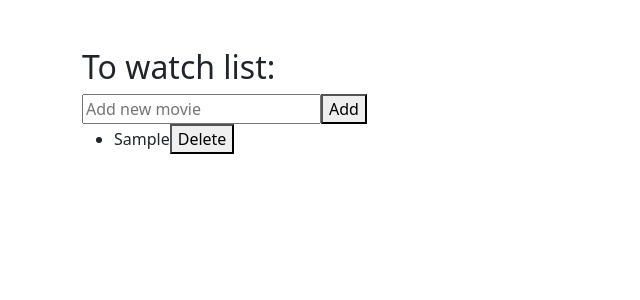
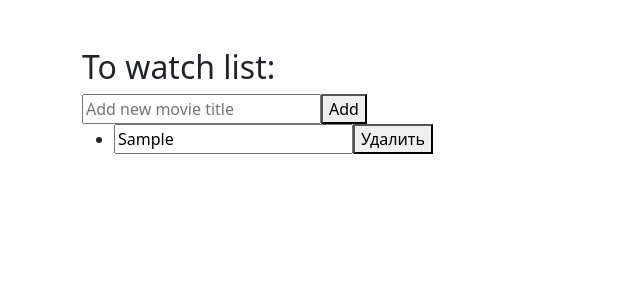
Before and after one commit to Aielin/homework59, a React (Vite) app: page / in a window 1280 px wide. Both pictures are taken after typing "Sample" into the empty fields and a click on the button "Add". Shown: the top 300 px of the page, without its empty margins (0-640 px from the left). Built offline with nearby package versions, Linux system fonts and the light colour scheme; the HTML template or start-up script is replaced by a standard one.

Commit message:
Add MovieItem component with basic functionality and structure and initialized with the MoveList

```diff
--- /dev/null
+++ b/src/Components/MovieItem/MovieItem.tsx
@@ -0,0 +1,29 @@
+import React from 'react';
+
+interface MovieItemProps {
+  id: number;
+  value: string;
+  onDelete: (id: number) => void;
+  onUpdate: (id: number, newValue: string) => void;
+}
+
+const MovieItem:React.FC<MovieItemProps> = React.memo(({ id, value, onDelete, onUpdate }) => {
+  return (
+    <li>
+      <input
+        type="text"
+        value={value}
+        onChange={(e) => onUpdate(id, e.target.value)}
+      />
+  <button onClick={() => onDelete(id)}>Удалить</button>
+  </li>
+  );
+}, (prevProps, nextProps) => {
+    return (
+      prevProps.value === nextProps.value &&
+      prevProps.onDelete === nextProps.onDelete &&
+      prevProps.onUpdate === nextProps.onUpdate
+    );
+  });
+
+export default MovieItem;
--- a/src/Components/MovieList/MovieList.tsx
+++ b/src/Components/MovieList/MovieList.tsx
@@ -1,19 +1,32 @@
-import { useState } from 'react';
+import React, { useCallback, useState } from 'react';
+import MovieItem from '../MovieItem/MovieItem.tsx';
 
 const MovieList: React.FC = () => {
-  const [movies, setMovies] = useState<string[]>([]);
+  const [movies, setMovies] = useState<{ id:number; title:string}[]>([]);
   const [newMovie, setNewMovie] = useState('');
 
   const addMovie = () => {
     if (newMovie.trim()) {
-      setMovies([...movies, newMovie]);
+      setMovies([...movies, { id: new Date().getTime(), title: newMovie }]);
       setNewMovie('');
     }
   };
 
-  const deleteMovie = (index: number) => {
-    setMovies(movies.filter((_, i) => i !== index));
-  };
+  const deleteMovie = useCallback(
+    (id: number) => {
+      setMovies((prevMovies) => prevMovies.filter((movie) => movie.id !== id));
+    },[setMovies]
+  );
+
+  const updateMovie = useCallback(
+    (id: number, updatedValue: string) => {
+      setMovies((prevMovies) =>
+        prevMovies.map((movie) =>
+          movie.id === id ? { ...movie, title: updatedValue } : movie
+        )
+      );
+    }, [setMovies]
+  );
 
   return (
     <div>
@@ -22,16 +35,19 @@ const MovieList: React.FC = () => {
         type="text"
         value={newMovie}
         onChange={(e) => setNewMovie(e.target.value)}
-        placeholder="Add new movie"
+        placeholder="Add new movie title"
       />
       <button onClick={addMovie}>Add</button>
+
       <ul>
-        {movies.map((movie, index) => (
-          <li
-            key={index}>
-            {movie}
-            <button onClick={() => deleteMovie(index)}>Delete</button>
-          </li>
+        {movies.map((movie) => (
+          <MovieItem
+            key={movie.id}
+            id={movie.id}
+            value={movie.title}
+            onDelete={deleteMovie}
+            onUpdate={updateMovie}
+          />
         ))}
       </ul>
     </div>
```
